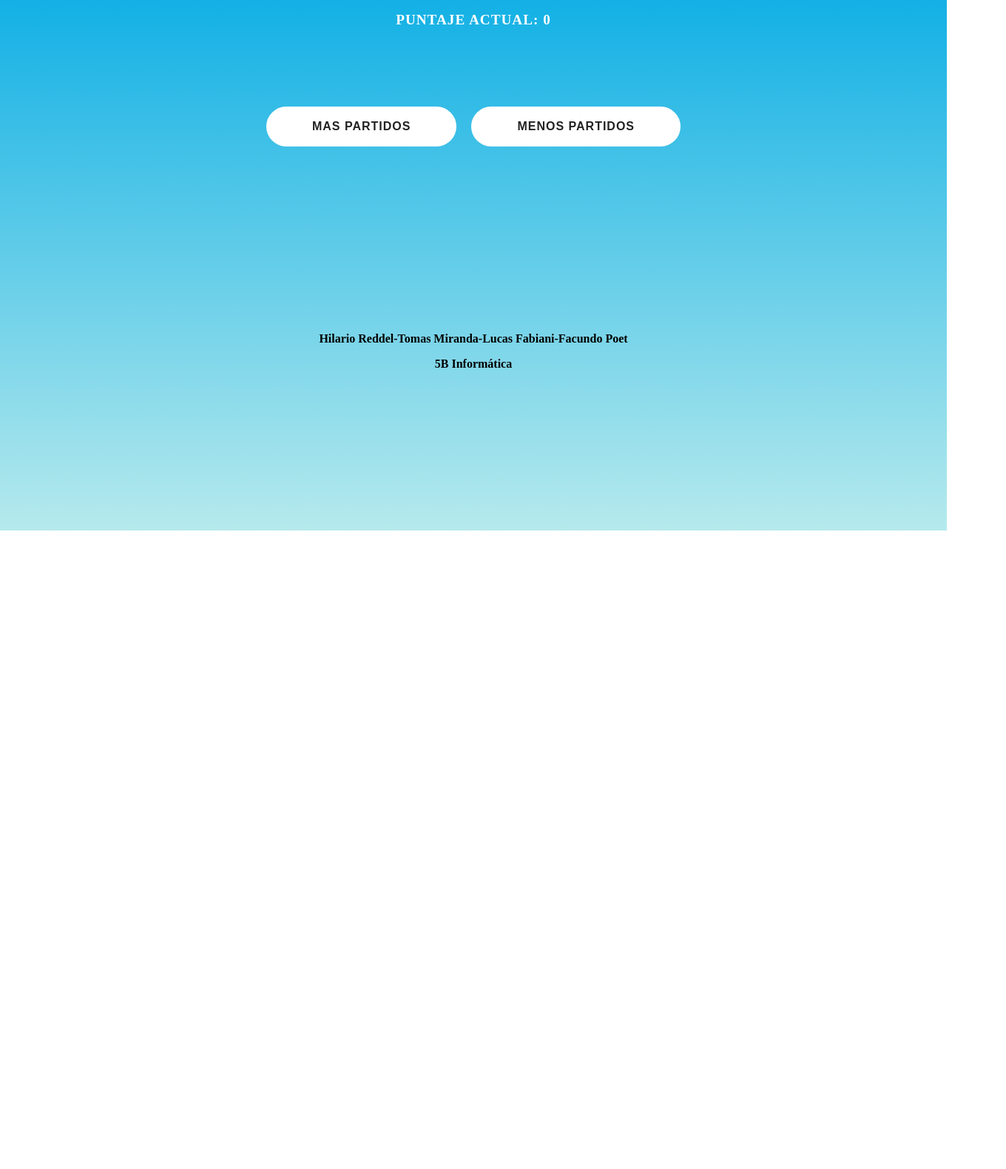
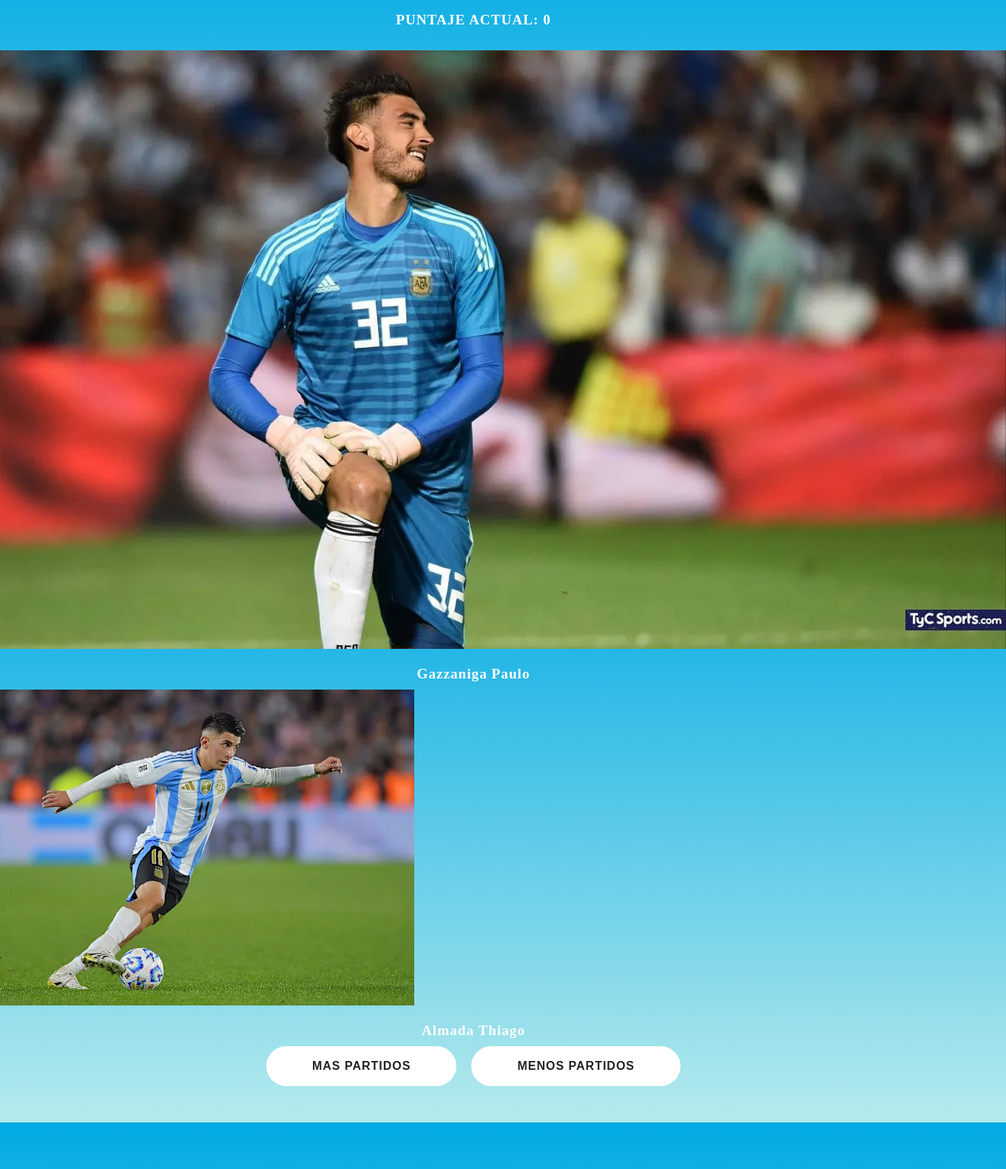
Before and after one commit to PioIX/2026_TPIN1_G17, a plain HTML site: page Frontend/game.html in a window 1280 px wide. Shown: the part 83-1663 px from the top of the page at 74% size, 1360 px wide, since content can reach past the window. Before the commit the page ends 800 px from the top, so only its background shows below. Drawn offline with Linux system fonts and the light colour scheme.

Commit message:
haciendo el juego

```diff
--- a/Frontend/game.html
+++ b/Frontend/game.html
@@ -16,20 +16,20 @@
                 <p id="puntaje-actual">PUNTAJE ACTUAL: <span id="valor-puntaje-actual">0</span></p>
 
                 <div id="jugadores">
-                    <article class="jugador" id="jugador-izquierda">
-                        <img id="img-izquierda" src="" alt="">
-                        <h2 id="nombre-izquierda"></h2>
-                        <p id="partidos-izquierda"></p>
-                    </article>
+                    <div class="jugador-izquierda">
+                        <img id="img-izquierda" src="public/GazzanigaPaulo.jpg" alt="">
+                        <p id="nombre-izquierda">Gazzaniga Paulo</p>
+                    </div>
 
-                    <article class="jugador" id="jugador-derecha">
-                        <img id="img-derecha" src="" alt="">
-                        <h2 id="nombre-derecha"></h2>
-                        <div class="bloque-botones botones-comparar">
-                            <button type="button" id="btn-mas-partidos" class="btn-blanco">MAS PARTIDOS</button>
-                            <button type="button" id="btn-menos-partidos" class="btn-blanco">MENOS PARTIDOS</button>
-                        </div>
-                    </article>
+                    <div class="jugador-derecha">
+                        <img id="img-derecha" src="public/AlmadaThiago.jpg" alt="">
+                        <p id="nombre-derecha">Almada Thiago</p>
+                    </div>
+
+                    <div class="bloque-botones botones-comparar">
+                        <button type="button" id="btn-mas-partidos" class="btn-blanco" onclick="jugar('mayor')">MAS PARTIDOS</button>
+                        <button type="button" id="btn-menos-partidos" class="btn-blanco" onclick="jugar('menor')">MENOS PARTIDOS</button>
+                    </div>
                 </div>
             </section>
 
@@ -39,7 +39,7 @@
             </footer>
         </main>
 
+        <script src="scripts/dom.js"></script>
         <script src="scripts/logic.js"></script>
-        <script src="scripts/dom.js"></script>
     </body>
 </html>
--- a/Frontend/scripts/dom.js
+++ b/Frontend/scripts/dom.js
@@ -9,3 +9,13 @@ function getPartidosTotales() {
 function getPosicionEnLaCancha() {
     return document.getElementById("ingresoPosicionEnLaCancha").value
 }
+
+function nombreAImagen(nombreCompleto) {
+    let sinEspacios = nombreCompleto.replace(/\s+/g, "");
+    return `public/${sinEspacios}.jpg`;
+}
+
+function mostrarJugador(jugador, ladoImg, ladoNombre) {
+    document.getElementById(ladoImg).src = nombreAImagen(jugador.nombre_completo);
+    document.getElementById(ladoNombre).textContent = jugador.nombre_completo;
+}
```
Also changed, not shown: Backend/index.js (+36 -0 lines), Frontend/scripts/logic.js (+62 -10 lines).
